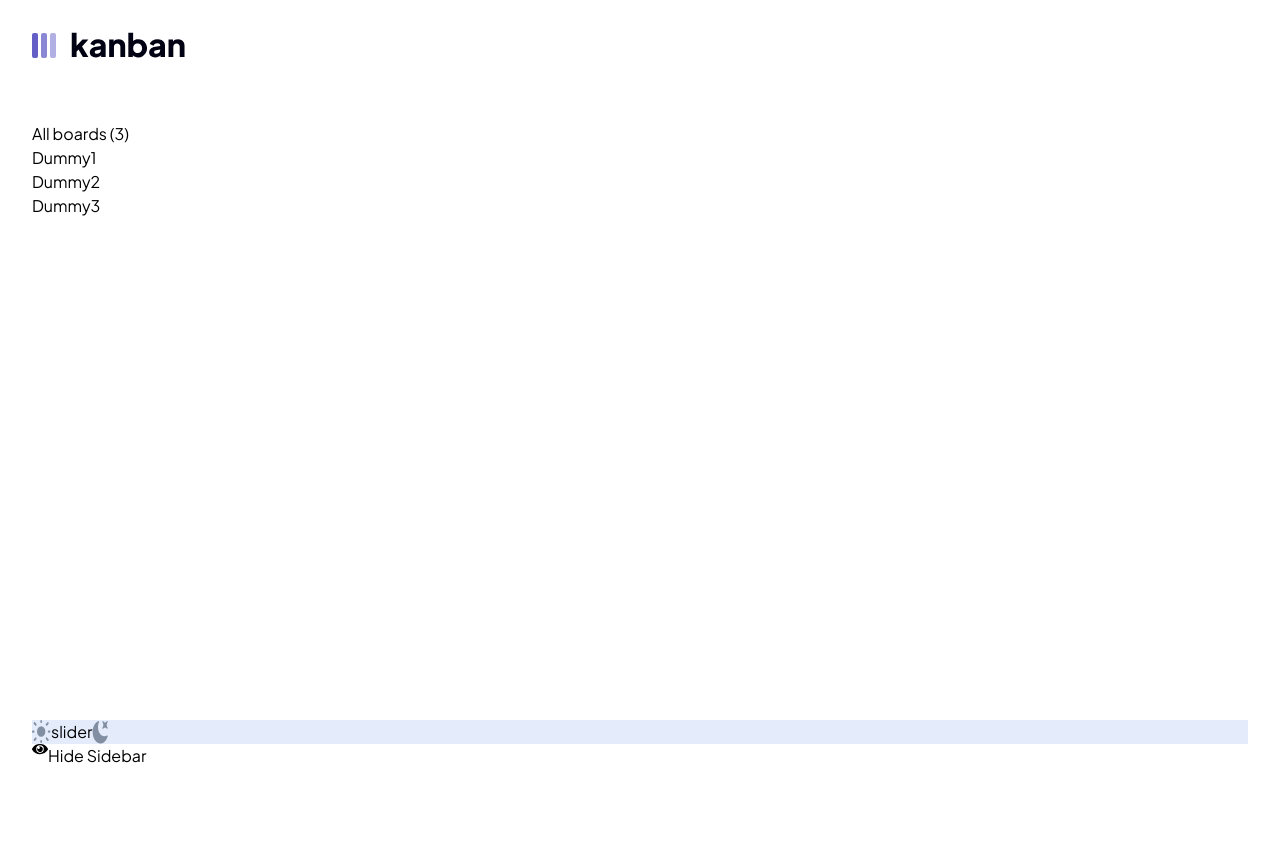
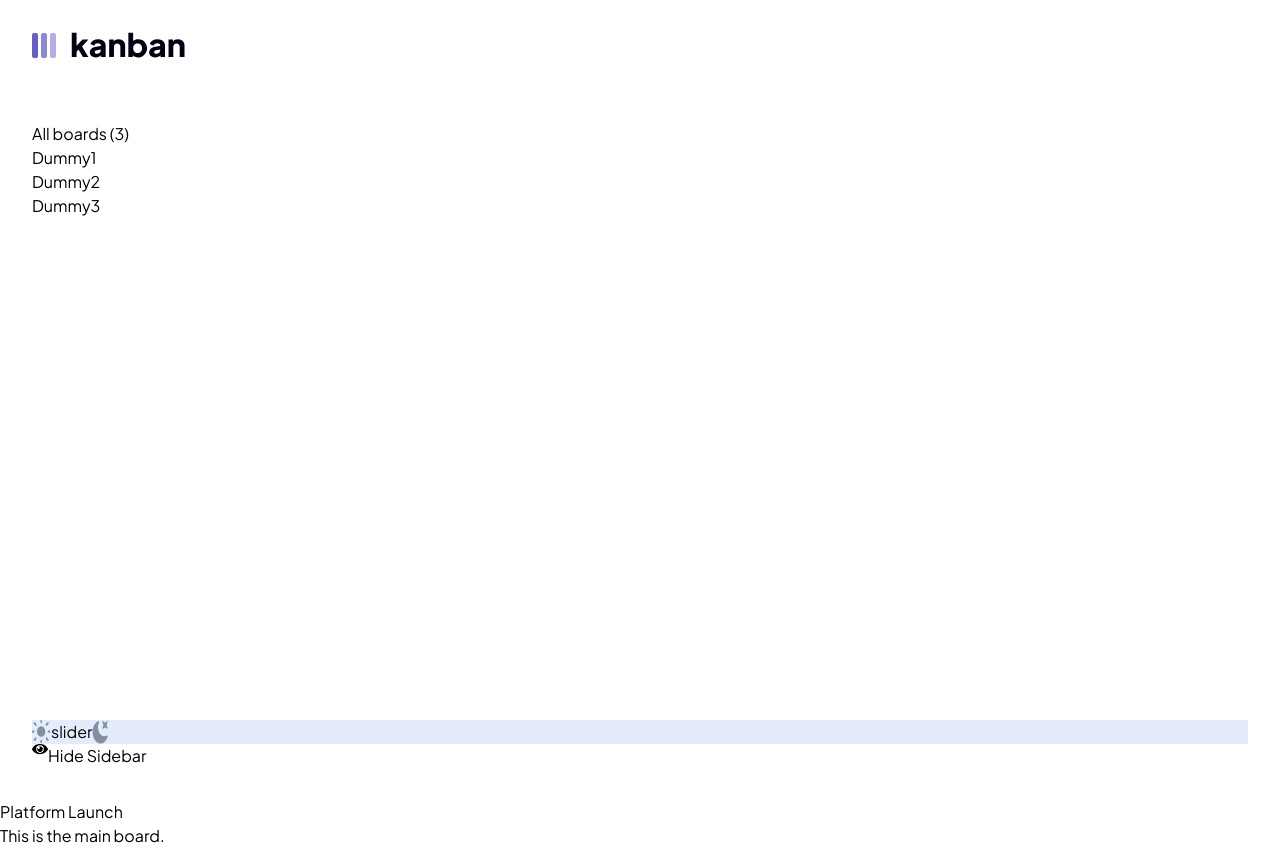
Before and after one commit to lemreyes/kanban, a Next.js app: page / in a window 1280 px wide. Before the commit the page ends 800 px from the top, so only its background shows below. Built offline with nearby package versions, Linux system fonts and the light colour scheme.

Commit message:
Added header and mainboard components placeholders

```diff
--- /dev/null
+++ b/src/app/Components/Header.tsx
@@ -0,0 +1,7 @@
+export default function Header() {
+  return (
+    <header>
+      <h1>Platform Launch</h1>
+    </header>
+  );
+}
--- /dev/null
+++ b/src/app/Components/MainBoard.tsx
@@ -0,0 +1,3 @@
+export default function MainBoard() {
+  return <main><p>This is the main board.</p></main>;
+}
--- a/src/app/layout.tsx
+++ b/src/app/layout.tsx
@@ -2,6 +2,7 @@ import type { Metadata } from "next";
 import { Plus_Jakarta_Sans } from "next/font/google";
 import "./globals.css";
 import Sidebar from "./Components/Sidebar";
+import Header from "./Components/Header";
 
 const JakartaSans = Plus_Jakarta_Sans({ subsets: ["latin"] });
 
--- a/src/app/page.tsx
+++ b/src/app/page.tsx
@@ -1,8 +1,13 @@
 import Image from "next/image";
+import MainBoard from "./Components/MainBoard";
+import Header from "./Components/Header";
+import { Fragment } from "react";
 
 export default function Home() {
   return (
-    <main className="">
-    </main>
+    <Fragment>
+      <Header />
+      <MainBoard />
+    </Fragment>
   );
 }
```
